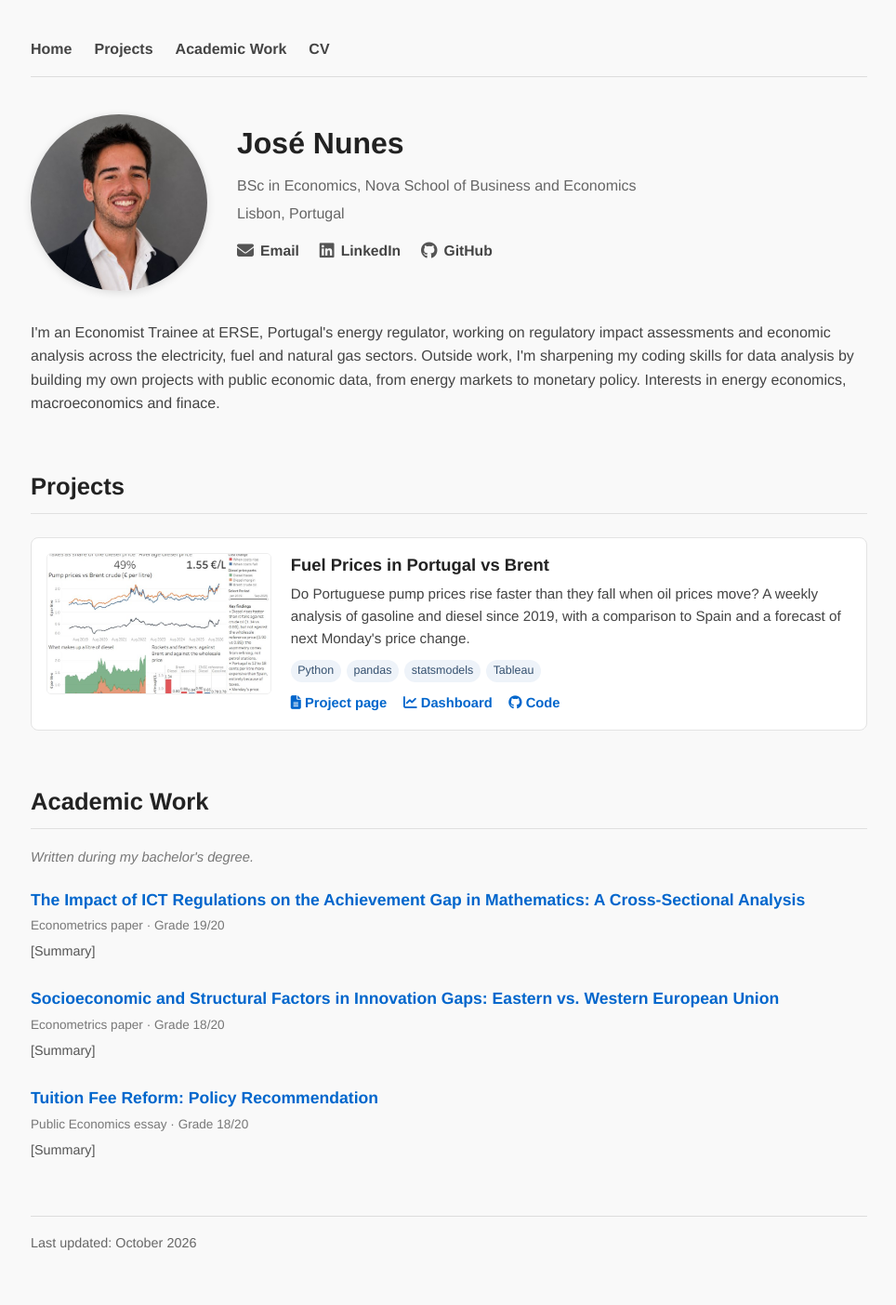
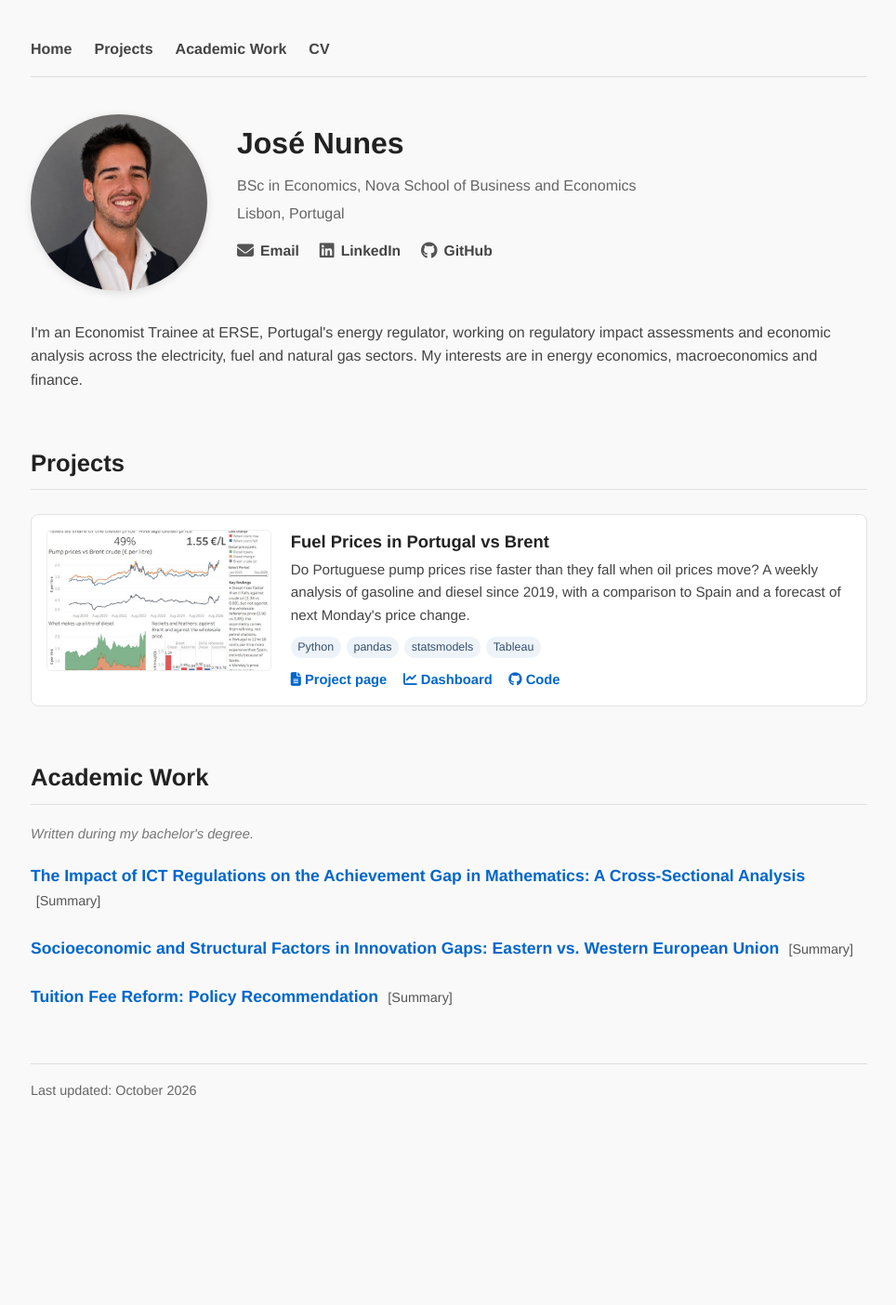
Before and after one commit to josepaulonunes/josepaulonunes.github.io, a Jekyll site: the page built from index.md, in a window 1280 px wide. Shown: the whole page at 93% size, without its empty margins (157-1121 px from the left). Built offline with Jekyll 4.4.1, drawn with Linux system fonts in a browser that asks for light colours; after the commit the page ends 1240 px from its top, so only the background shows below that.

Commit message:
Revise contributions and grades in index.md
Updated contributions and grades for econometrics papers.

```diff
--- a/index.md
+++ b/index.md
@@ -27,7 +27,7 @@ title: José Nunes
 </div>
 
 <p class="blurb">
-I'm an Economist Trainee at ERSE, Portugal's energy regulator, working on regulatory impact assessments and economic analysis across the electricity, fuel and natural gas sectors. Outside work, I'm sharpening my coding skills for data analysis by building my own projects with public economic data, from energy markets to monetary policy. Interests in energy economics, macroeconomics and finace.
+I'm an Economist Trainee at ERSE, Portugal's energy regulator, working on regulatory impact assessments and economic analysis across the electricity, fuel and natural gas sectors. My interests are in energy economics, macroeconomics and finance.
 </p>
 
 <h2 id="projects">Projects</h2>
@@ -58,30 +58,28 @@ I'm an Economist Trainee at ERSE, Portugal's energy regulator, working on regula
 
 <li>
 <a href="/PISA_ICT_Math.pdf"><strong>The Impact of ICT Regulations on the Achievement Gap in Mathematics: A Cross-Sectional Analysis</strong></a>
-<div class="paper-meta">Econometrics paper · Grade 19/20</div>
 <span class="clickable-paper">[Summary]</span>
 <div class="abstract">
 <p>Does stricter school-level regulation of phones and digital devices narrow the maths gap between disadvantaged students and their better-off peers? Using PISA 2022 data on about 82,000 students in ten economies, we estimate weighted least squares models that add socioeconomic, behavioural, school and country fixed-effect controls step by step. Once country fixed effects are included, moving from the least to the most regulated schools is associated with about 25 more points in maths (more than a year of schooling), and about 35 points for disadvantaged students. These are associations from cross-sectional data, not causal effects.</p>
-<p><strong>My contribution:</strong> the results section and the Python code, including all graphs.</p>
+<p><strong>My contribution:</strong> Wrote the results section and coded all figures and tables. <strong>Grade:</strong> 19/20</p>
 </div>
 </li>
 
 <li>
 <a href="/EU_Innovation_Gaps.pdf"><strong>Socioeconomic and Structural Factors in Innovation Gaps: Eastern vs. Western European Union</strong></a>
-<div class="paper-meta">Econometrics paper · Grade 18/20</div>
 <span class="clickable-paper">[Summary]</span>
 <div class="abstract">
-<p>Why do Eastern EU member states file far fewer patents than Western ones? Using 2017 data for 27 EU countries (patent applications to the European Patent Office, R&amp;D spending, tertiary education, population and unemployment), we estimate OLS models with an East–West indicator and check robustness with HC3 robust standard errors, VIF and RESET tests. Even after these controls, Eastern countries file roughly 45% fewer patents: the factors we measure do not close the gap, which points to institutional differences our data cannot capture.</p>
-<p><strong>My contribution:</strong> the results, the robustness checks and the R code, including all graphs.</p>
+<p>Why do Eastern EU member states file far fewer patents than Western ones? Using 2017 data for 27 EU countries (patent applications to the European Patent Office, R&amp;D spending, tertiary education, population and unemployment), we estimate OLS models with an East-West indicator and check robustness with HC3 robust standard errors, VIF and RESET tests. Even after these controls, Eastern countries file roughly 45% fewer patents: the factors we measure do not close the gap, which points to institutional differences our data cannot capture.</p>
+<p><strong>My contribution:</strong> Wrote the results section, ran the robustness checks, and coded all figures and tables in R. <strong>Grade:</strong> 18/20</p>
 </div>
 </li>
 
 <li>
 <a href="/Tuition_Fee_Reform.pdf"><strong>Tuition Fee Reform: Policy Recommendation</strong></a>
-<div class="paper-meta">Public Economics essay · Grade 18/20</div>
 <span class="clickable-paper">[Summary]</span>
 <div class="abstract">
 <p>Should university students pay higher tuition fees? Drawing on evidence from Germany's 2007 tuition fee reforms and on public economics tools (externalities, tax incidence, the Ramsey rule and welfare criteria), I argue that raising fees reduces enrolment, falls hardest on low-income students, and is both inefficient and inequitable.</p>
+<p><strong>Grade:</strong> 18/20</p>
 </div>
 </li>
 
```
